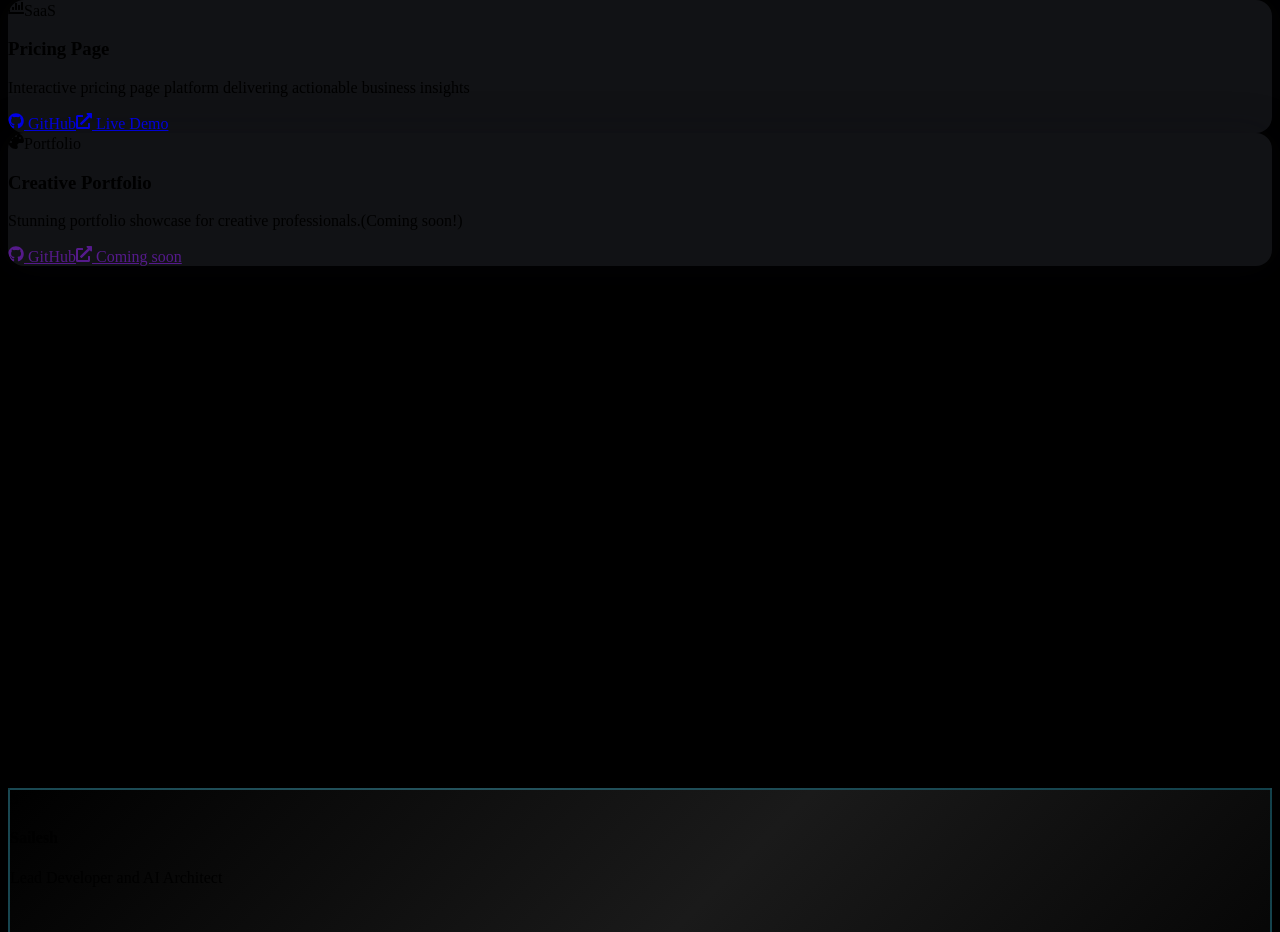
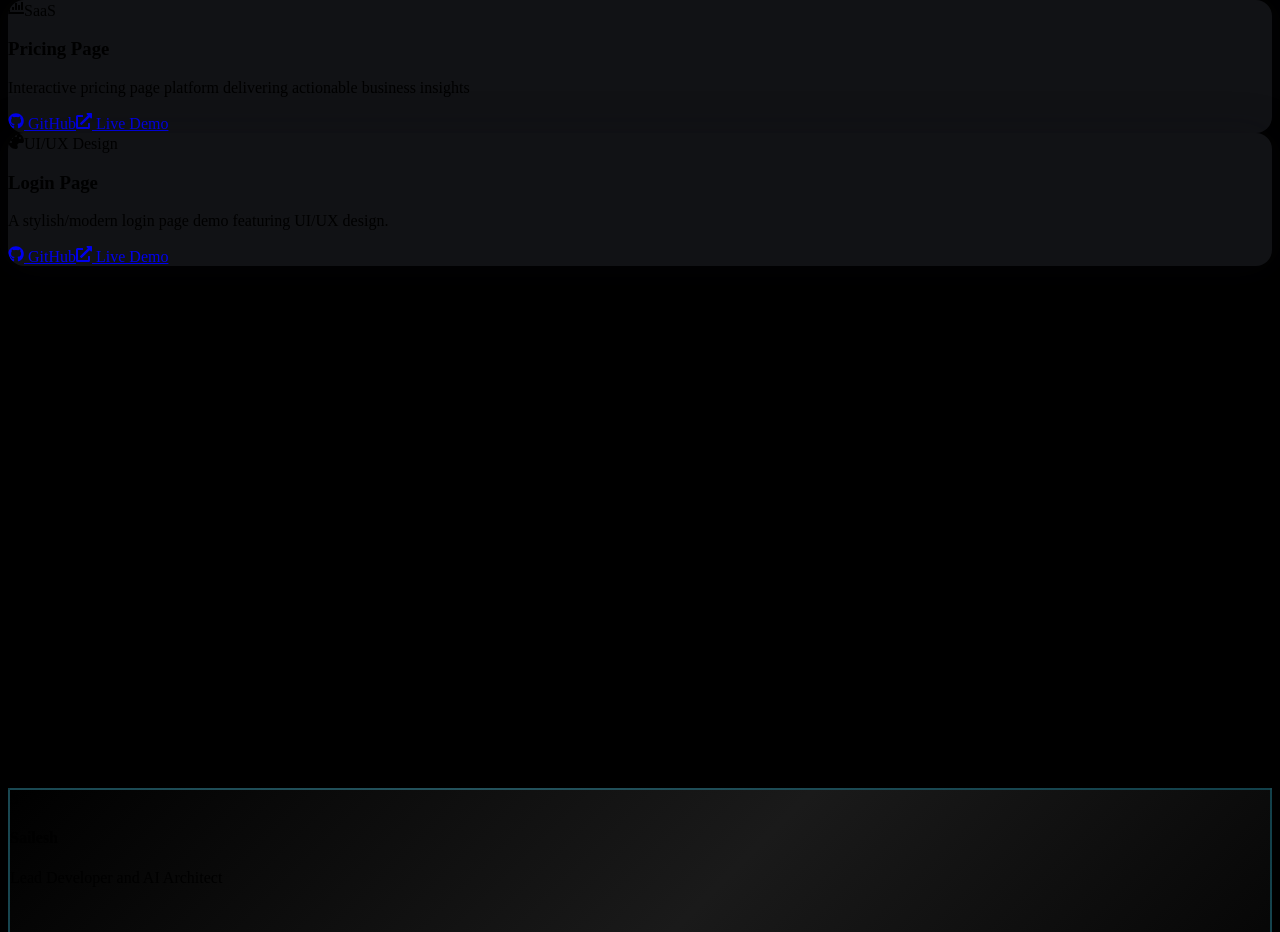
Before and after one commit to sailesh-codes/Code-Craft, a React (Vite) app in the folder client/: page / in a window 1280 px wide. Shown: the part 2157-3089 px from the top of the page. Built offline with nearby package versions, Linux system fonts and the light colour scheme.

Commit message:
login page

```diff
--- a/client/src/components/Portfolio.tsx
+++ b/client/src/components/Portfolio.tsx
@@ -33,12 +33,12 @@ export default function Portfolio() {
       icon: "SaaS"
     },
     {
-      title: "Creative Portfolio",
-      category: "Portfolio",
-      description: "Stunning portfolio showcase for creative professionals.(Coming soon!)",
-      repo: "",
-      liveDemoUrl: "",
-      liveDemoText: "Coming soon",
+      title: "Login Page",
+      category: "UI/UX Design",
+      description: "A stylish/modern login page demo featuring UI/UX design.",
+      repo: "https://github.com/Sharwin-sriram/LoginTemplate",
+      liveDemoUrl: "https://login-template-ebon.vercel.app/",
+      liveDemoText: "Live Demo",
       icon: "Portfolio"
     }
   ];
```
